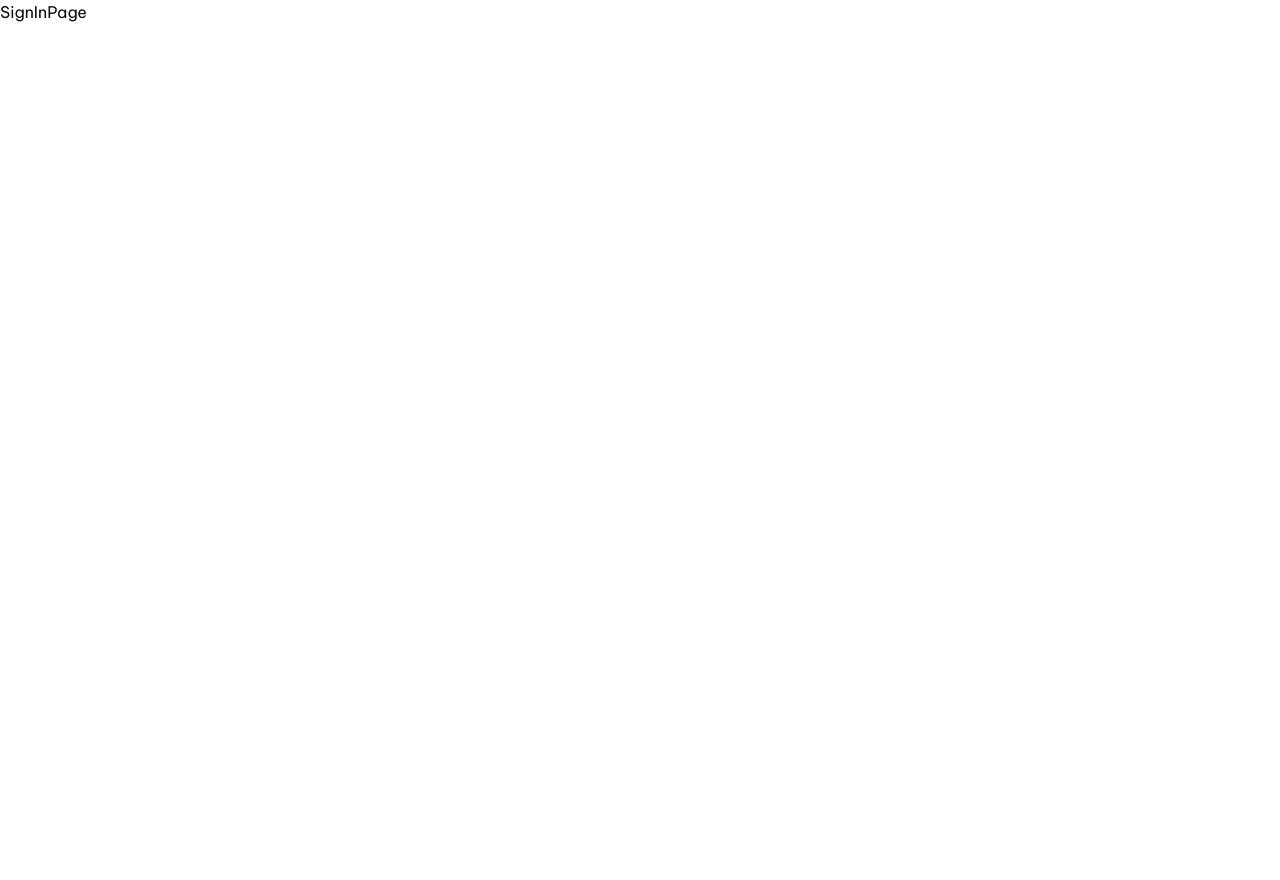
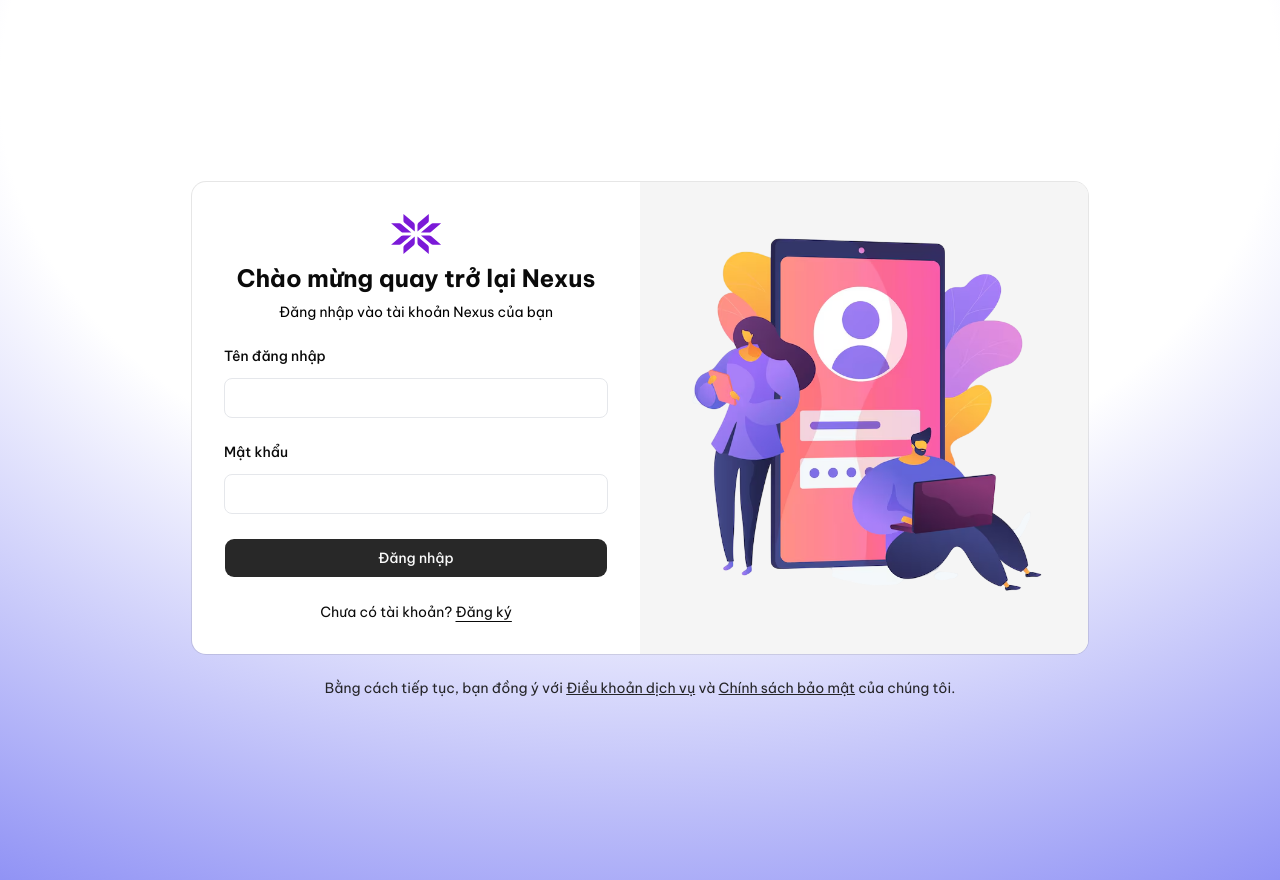
Before and after one commit to maitatduy/nexus-chat, a React (Vite) app in the folder frontend/: page /sign-in in a window 1280 px wide. Before the commit the page ends 800 px from the top, so only its background shows below. Built offline with nearby package versions, Linux system fonts and the light colour scheme.

Commit message:
feat: scaffold signin page layout and implement client-side validation for login form

```diff
--- /dev/null
+++ b/frontend/src/components/signin-form.tsx
@@ -0,0 +1,109 @@
+import { cn } from "@/lib/utils";
+import { Card, CardContent } from "@/components/ui/card";
+import { Label } from "./ui/label";
+import { Input } from "./ui/input";
+import { Button } from "./ui/button";
+
+import { useForm } from "react-hook-form";
+import { zodResolver } from "@hookform/resolvers/zod";
+import { z } from "zod";
+
+const signInSchema = z.object({
+    username: z
+        .string()
+        .trim()
+        .toLowerCase()
+        .min(3, "Tên người dùng phải có ít nhất 3 ký tự!")
+        .max(20, "Tên người dùng không được vượt quá 20 ký tự!")
+        .regex(/^[a-z0-9_]+$/, "Tên người dùng chỉ được chứa chữ thường, số và dấu gạch dưới!"),
+
+    password: z
+        .string()
+        .min(8, "Mật khẩu phải có ít nhất 8 ký tự!")
+        .max(100, "Mật khẩu không được quá dài!")
+        .regex(/[A-Z]/, "Mật khẩu phải chứa ít nhất 1 chữ hoa!")
+        .regex(/[a-z]/, "Mật khẩu phải chứa ít nhất 1 chữ thường!")
+        .regex(/[0-9]/, "Mật khẩu phải chứa ít nhất 1 số!")
+        .regex(/[^A-Za-z0-9]/, "Mật khẩu phải chứa ít nhất 1 ký tự đặc biệt!"),
+});
+
+type SignInFormValues = z.infer<typeof signInSchema>;
+
+export function SigninForm({ className, ...props }: React.ComponentProps<"div">) {
+    const {
+        register,
+        handleSubmit,
+        formState: { errors, isSubmitting },
+    } = useForm<SignInFormValues>({
+        resolver: zodResolver(signInSchema),
+    });
+
+    const onSubmit = (data: SignInFormValues) => {};
+
+    return (
+        <div className={cn("flex flex-col gap-6", className)} {...props}>
+            <Card className='overflow-hidden p-0'>
+                <CardContent className='grid p-0 md:grid-cols-2'>
+                    <form className='p-6 md:p-8' onSubmit={handleSubmit(onSubmit)}>
+                        <div className='flex flex-col gap-6'>
+                            {/* Header - Logo */}
+                            <div className='flex flex-col items-center text-center gap-2'>
+                                <a href='/' className='mx-auto block w-fit text-center'>
+                                    <img src='/logo.svg' alt='Nexus' />
+                                </a>
+                                <h1 className='text-2xl font-bold'>Chào mừng quay trở lại Nexus</h1>
+                                <p className='text-muted-foreground text-balance'>
+                                    Đăng nhập vào tài khoản Nexus của bạn
+                                </p>
+                            </div>
+                            {/* Username */}
+                            <div className='flex flex-col gap-3'>
+                                <Label htmlFor='username' className='block text-sm'>
+                                    Tên đăng nhập
+                                </Label>
+                                <Input type='text' id='username' {...register("username")} />
+                                {errors.username && (
+                                    <p className='text-destructive text-sm'>{errors.username.message}</p>
+                                )}
+                            </div>
+
+                            {/* Password */}
+                            <div className='flex flex-col gap-3'>
+                                <Label htmlFor='password' className='block text-sm'>
+                                    Mật khẩu
+                                </Label>
+                                <Input type='password' id='password' {...register("password")} />
+                                {errors.password && (
+                                    <p className='text-destructive text-sm'>{errors.password.message}</p>
+                                )}
+                            </div>
+
+                            {/* Nút đăng nhập */}
+                            <Button size={"xl"} type='submit' className='w-full' disabled={isSubmitting}>
+                                Đăng nhập
+                            </Button>
+
+                            <div className='text-center text-sm'>
+                                Chưa có tài khoản?{" "}
+                                <a href='/sign-up' className='underline underline-offset-4'>
+                                    Đăng ký
+                                </a>
+                            </div>
+                        </div>
+                    </form>
+                    <div className='relative hidden bg-muted md:block'>
+                        <img
+                            src='/placeholder.png'
+                            alt='Image'
+                            className='absolute top-1/2 -translate-y-1/2 object-cover'
+                        />
+                    </div>
+                </CardContent>
+            </Card>
+            <div className='text-sm text-balance px-6 text-center *:[a]:hover:text-muted-foreground text-primary *:[a]:underline *:[a]:underline-offetset-4'>
+                Bằng cách tiếp tục, bạn đồng ý với <a href='#'>Điều khoản dịch vụ</a> và{" "}
+                <a href='#'>Chính sách bảo mật</a> của chúng tôi.
+            </div>
+        </div>
+    );
+}
--- a/frontend/src/pages/SignInPage.tsx
+++ b/frontend/src/pages/SignInPage.tsx
@@ -1,3 +1,11 @@
+import { SigninForm } from "../components/signin-form";
+
 export default function SignInPage() {
-    return <div>SignInPage</div>;
+    return (
+        <div className='bg-muted flex min-h-full flex-col items-center justify-center p-6 md:p-10 absolute inset-0 z-0 bg-blue-gradient bottom-[-10%]'>
+            <div className='w-full max-w-sm md:max-w-4xl'>
+                <SigninForm />
+            </div>
+        </div>
+    );
 }
```
